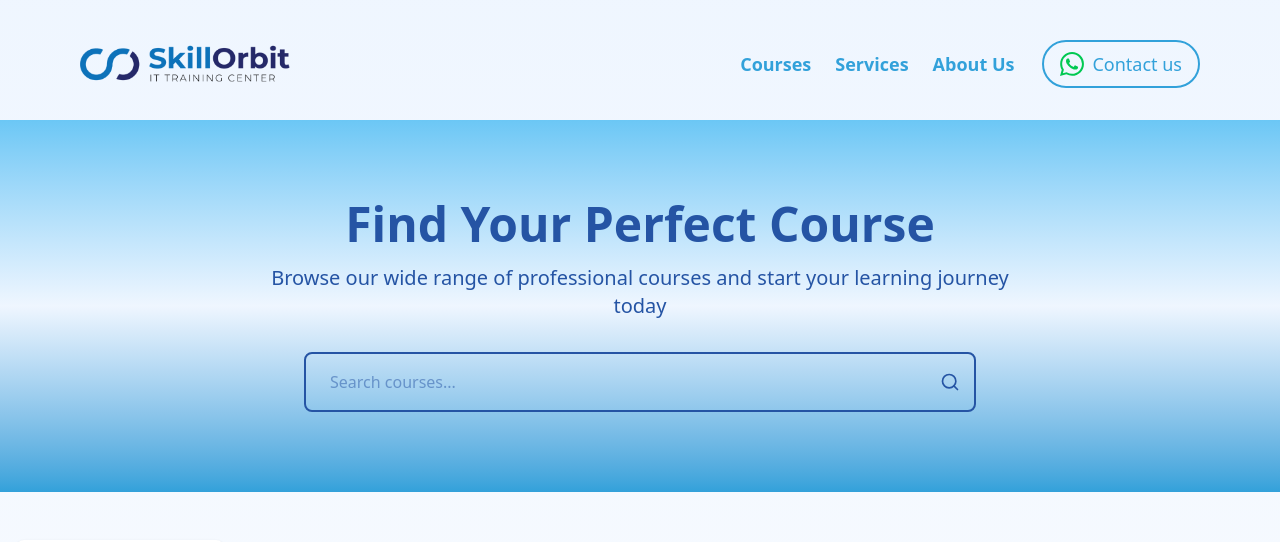
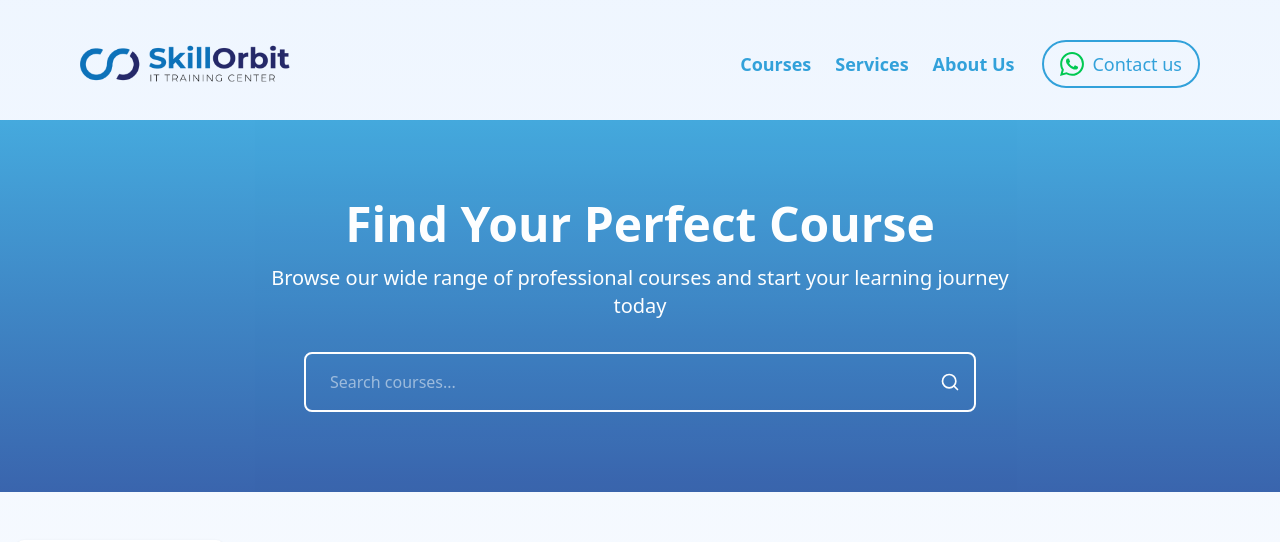
Before and after one commit to MuazamMughal/skillOrbit-app, a Next.js app: page /courses in a window 1280 px wide. Shown: the top 542 px of the page. Built offline with nearby package versions, Linux system fonts and the light colour scheme.

Commit message:
final changes

```diff
--- a/src/app/about/page.tsx
+++ b/src/app/about/page.tsx
@@ -69,7 +69,7 @@ const AboutPage = () => {
   return (
     <div className="min-h-screen mt-6">
       {/* Hero Section */}
-      <div className="relative bg-gradient-to-b from-blue-500 to-blue-300 text-white overflow-hidden">
+      <div className="relative bg-gradient-to-b from-[#32a1da] to-[#2554A4] text-white overflow-hidden">
         <div className="absolute inset-0">
           <Image
             src="https://images.unsplash.com/photo-1522071820081-009f0129c71c?ixlib=rb-4.0.3&ixid=M3wxMjA3fDB8MHxwaG90by1wYWdlfHx8fGVufDB8fHx8fA%3D%3D&auto=format&fit=crop&w=1470&q=80"
@@ -275,7 +275,7 @@ const AboutPage = () => {
       </div>
 
       {/* CTA Section */}
-      <div className="bg-gradient-to-t from-blue-300 to-blue-500">
+      <div className="bg-gradient-to-b from-[#32a1da] to-[#2554A4]">
         <div className="max-w-7xl mx-auto py-16 px-4 sm:px-6 lg:px-8 text-center">
           <h2 className="text-3xl font-extrabold text-white sm:text-4xl">
             <span className="block">Ready to start your next project?</span>
--- a/src/app/courses/page.tsx
+++ b/src/app/courses/page.tsx
@@ -114,10 +114,10 @@ const CoursesPage = () => {
   return (
     <div className="min-h-screen">
       {/* Hero Section */}
-      <div className="bg-gradient-to-b from-[#6bc7f5] via-blue-50 to-[#32a1da] text-[#2554A4]  py-20 mt-6">
+      <div className="bg-gradient-to-b from-[#32a1da] to-[#2554A4] opacity-90 text-[white]  py-20 mt-6">
         <div className="container mx-auto px-4 text-center">
           <h1 className="text-4xl md:text-5xl font-bold mb-4">Find Your Perfect Course</h1>
-          <p className="text-xl text-[#2554A4] max-w-3xl mx-auto mb-8">
+          <p className="text-xl text-[white] max-w-3xl mx-auto mb-8">
             Browse our wide range of professional courses and start your learning journey today
           </p>
 
@@ -127,11 +127,11 @@ const CoursesPage = () => {
               <input
                 type="text"
                 placeholder="Search courses..."
-                className="w-full py-4 px-6 pr-12 rounded-lg border-2 border-[#2554A4] text-[#2554A4] focus:outline-none focus:ring-2 focus:ring-blue-500"
+                className="w-full py-4 px-6 pr-12 rounded-lg border-2 border-[white] text-[white] focus:outline-none focus:ring-2 focus:ring-blue-500"
                 value={searchQuery}
                 onChange={(e) => setSearchQuery(e.target.value)}
               />
-              <FiSearch className="absolute right-4 top-1/2 transform -translate-y-1/2 text-[#2554A4] text-xl" />
+              <FiSearch className="absolute right-4 top-1/2 transform -translate-y-1/2 text-[white] text-xl" />
             </div>
           </div>
         </div>
```
